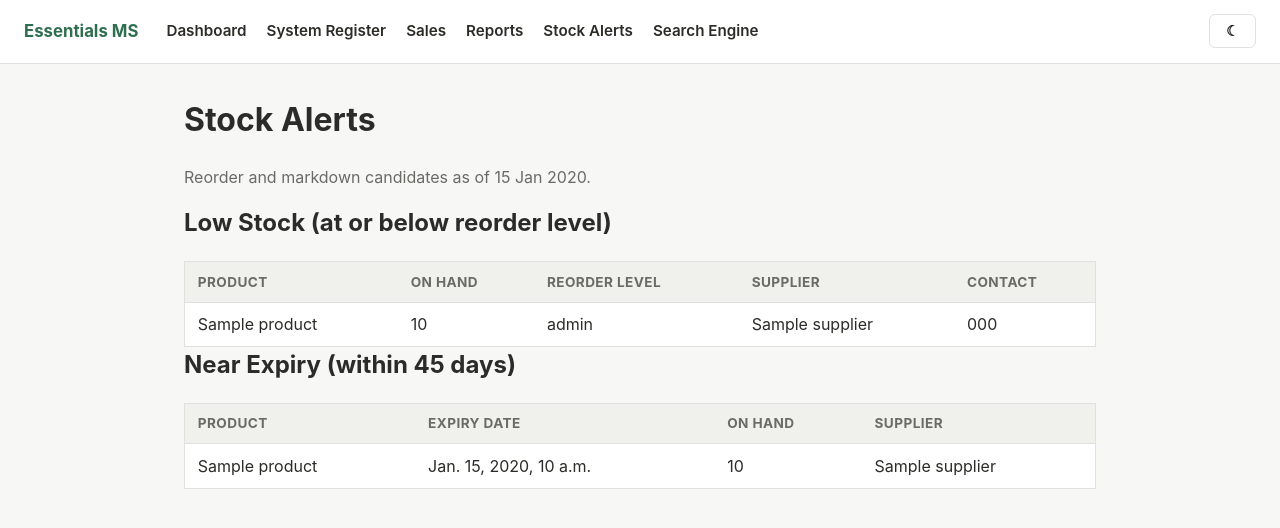
After one commit to FutureProofDev/Supermarket-Management-System, a Django app: template store/templates/store/reports/stock_alert_reports.html in a window 1280 px wide. The commit adds this page. Shown: the top 528 px of the page. Run offline with Django 5.2, Linux system fonts and the light colour scheme; the template is opened without the code that fills it: most values are stand-ins (such as "Sample title", 1, 10 or a date in 2020); parts of the project's set-up code (start-up, migrations or seed data) failed here and were passed over.

Commit message:
Stock alerts report page and navigation link and search and filtering of sale items by product in checkout view.

```diff
--- a/store/templates/store/Base.html
+++ b/store/templates/store/Base.html
@@ -25,6 +25,7 @@
         <a href="{% url 'system_register' %}">System Register</a>
         <a href="{% url 'sale_list' %}">Sales</a>
         <a href="{% url 'reports_view' %}">Reports</a>
+        <a href="{% url 'stock_alerts_report' %}">Stock Alerts</a>
         <a href="{% url 'search_page' %}">Search Engine</a>
 
 
--- /dev/null
+++ b/store/templates/store/reports/stock_alert_reports.html
@@ -0,0 +1,52 @@
+{% extends 'store/base.html' %}
+{% block title %}Stock Alerts{% endblock %}
+{% block content %}
+<h1>Stock Alerts</h1>
+<p style="color: var(--color-muted);">Reorder and markdown candidates as of {{ today|date:"d M Y" }}.</p>
+
+<h2 class="section-title">Low Stock (at or below reorder level)</h2>
+{% if low_stock %}
+<table>
+    <tr>
+        <th>Product</th>
+        <th>On Hand</th>
+        <th>Reorder Level</th>
+        <th>Supplier</th>
+        <th>Contact</th>
+    </tr>
+    {% for row in low_stock %}
+    <tr>
+        <td>{{ row.product.name }}</td>
+        <td>{{ row.quantity_on_hand }}</td>
+        <td>{{ row.reorder_level }}</td>
+        <td>{{ row.product.supplier.name }}</td>
+        <td>{{ row.product.supplier.contact_phone|default:row.product.supplier.email }}</td>
+    </tr>
+    {% endfor %}
+</table>
+{% else %}
+<p>Nothing below reorder level right now.</p>
+{% endif %}
+
+<h2 class="section-title">Near Expiry (within 45 days)</h2>
+{% if near_expiry %}
+<table>
+    <tr>
+        <th>Product</th>
+        <th>Expiry Date</th>
+        <th>On Hand</th>
+        <th>Supplier</th>
+    </tr>
+    {% for product in near_expiry %}
+    <tr>
+        <td>{{ product.name }}</td>
+        <td>{{ product.expiry_date }}</td>
+        <td>{{ product.inventory_qty|default:0 }}</td>
+        <td>{{ product.supplier.name }}</td>
+    </tr>
+    {% endfor %}
+</table>
+{% else %}
+<p>Nothing approaching expiry right now.</p>
+{% endif %}
+{% endblock %}
--- a/store/urls.py
+++ b/store/urls.py
@@ -23,6 +23,7 @@ urlpatterns = urlpatterns = [
     path('reports/daily-sales/', views.daily_sales_report, name='daily_sales_report'),
     path('reports/low-stock-expiry/', views.report_low_stock_and_expiry, name='report_low_stock_expiry'),
     path('reports/sales-analytics/', views.report_sales_analytics, name='report_sales_analytics'),
+    path('reports/stock-alerts/', views.stock_alerts_report, name='stock_alerts_report'),
 
     # Category URLs
     path('categories/', views.category_list, name='category_list'),
```
